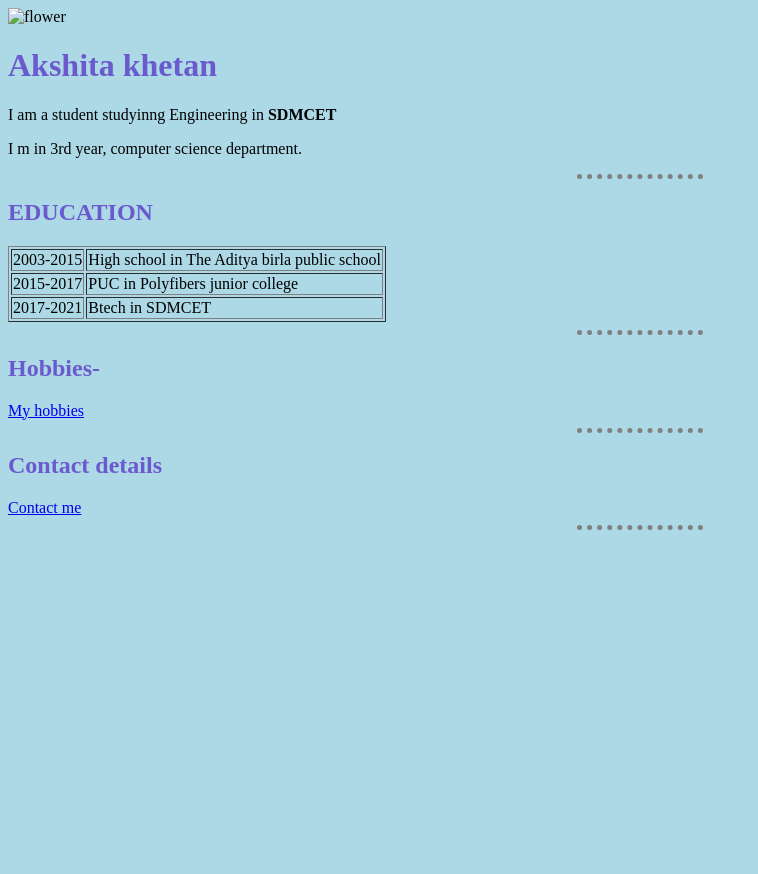
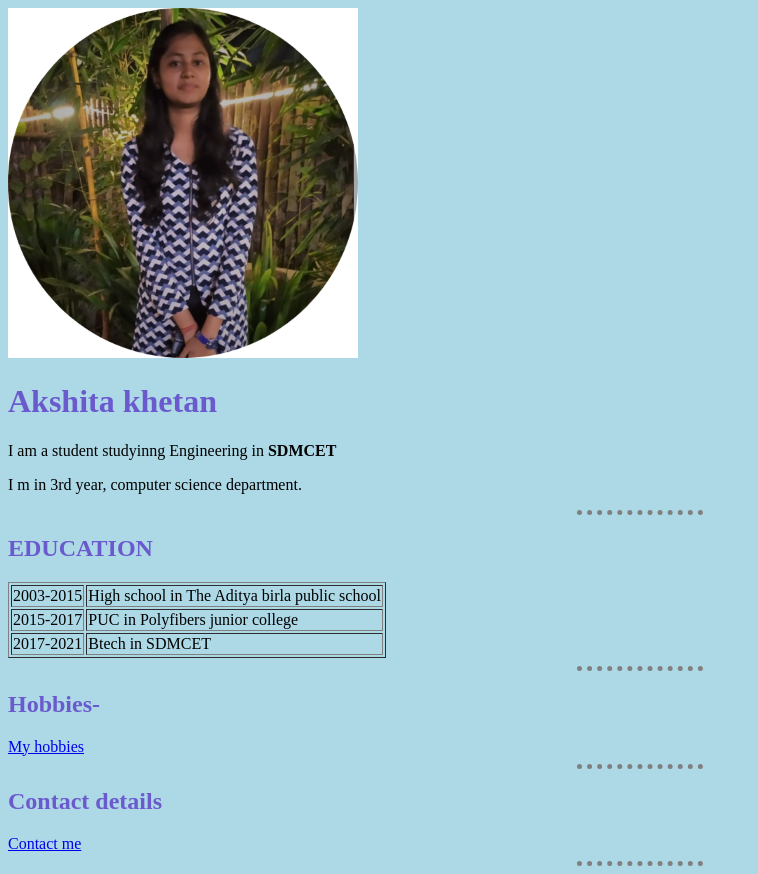
Before and after one commit to akshita55/cv, a plain HTML site: page index.html in a window 1280 px wide. Shown: the whole page, without its empty margins (0-758 px from the left). Before the commit the page ends 800 px from the top, so only its background shows below. Drawn offline with Linux system fonts and the light colour scheme; files that its build step writes are made by us from their sources.

Commit message:
Update index.html

```diff
--- a/index.html
+++ b/index.html
@@ -7,7 +7,7 @@
   </head>
 
   <body>
-          <img src="pic2.png" alt="flower">
+          <img src="pic4.png" alt="flower">
             <h1> Akshita khetan</h1>
             <p>I am a student studyinng Engineering in <strong>SDMCET</a></strong></p>
             <p> I m in 3rd year, computer science department.</p>
```
